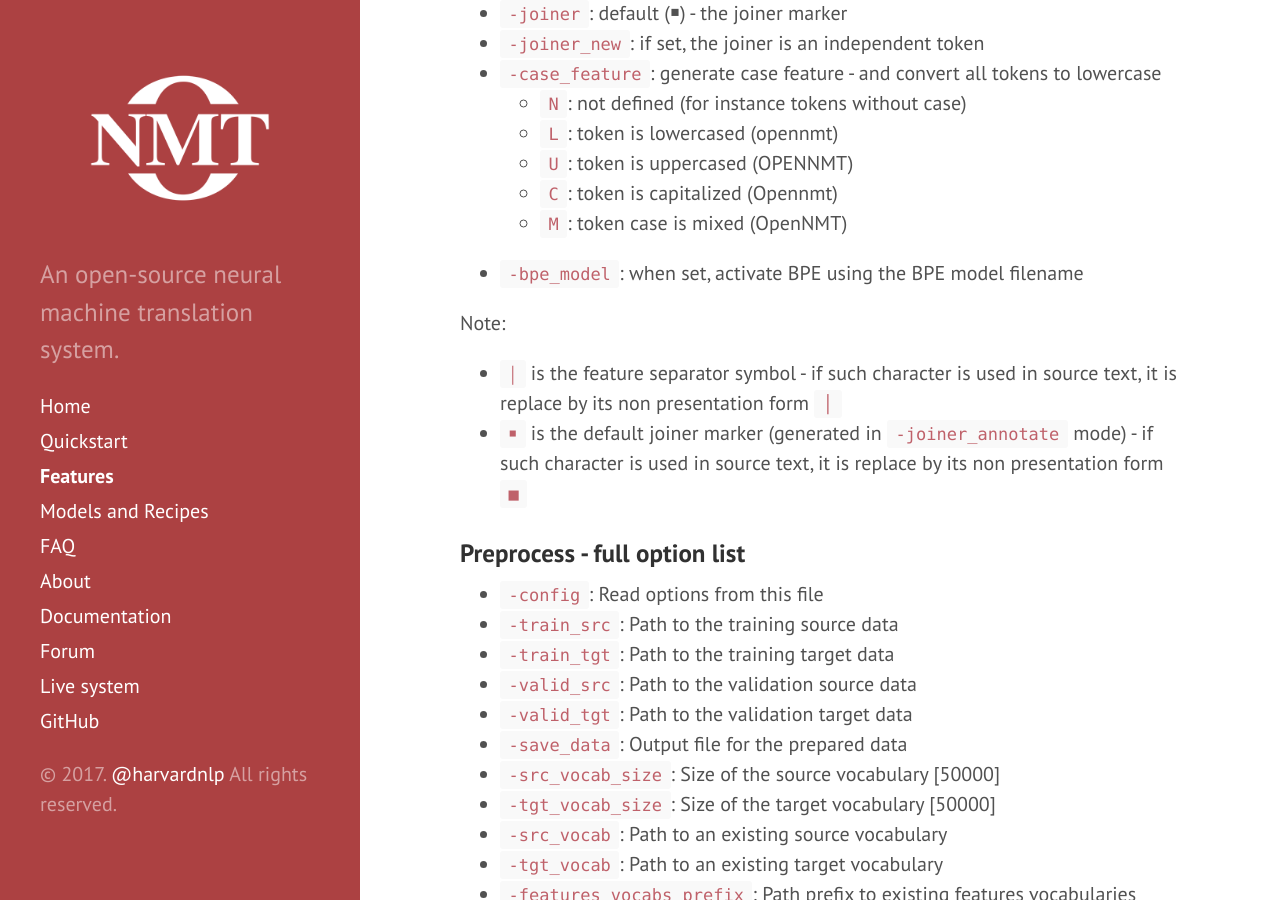
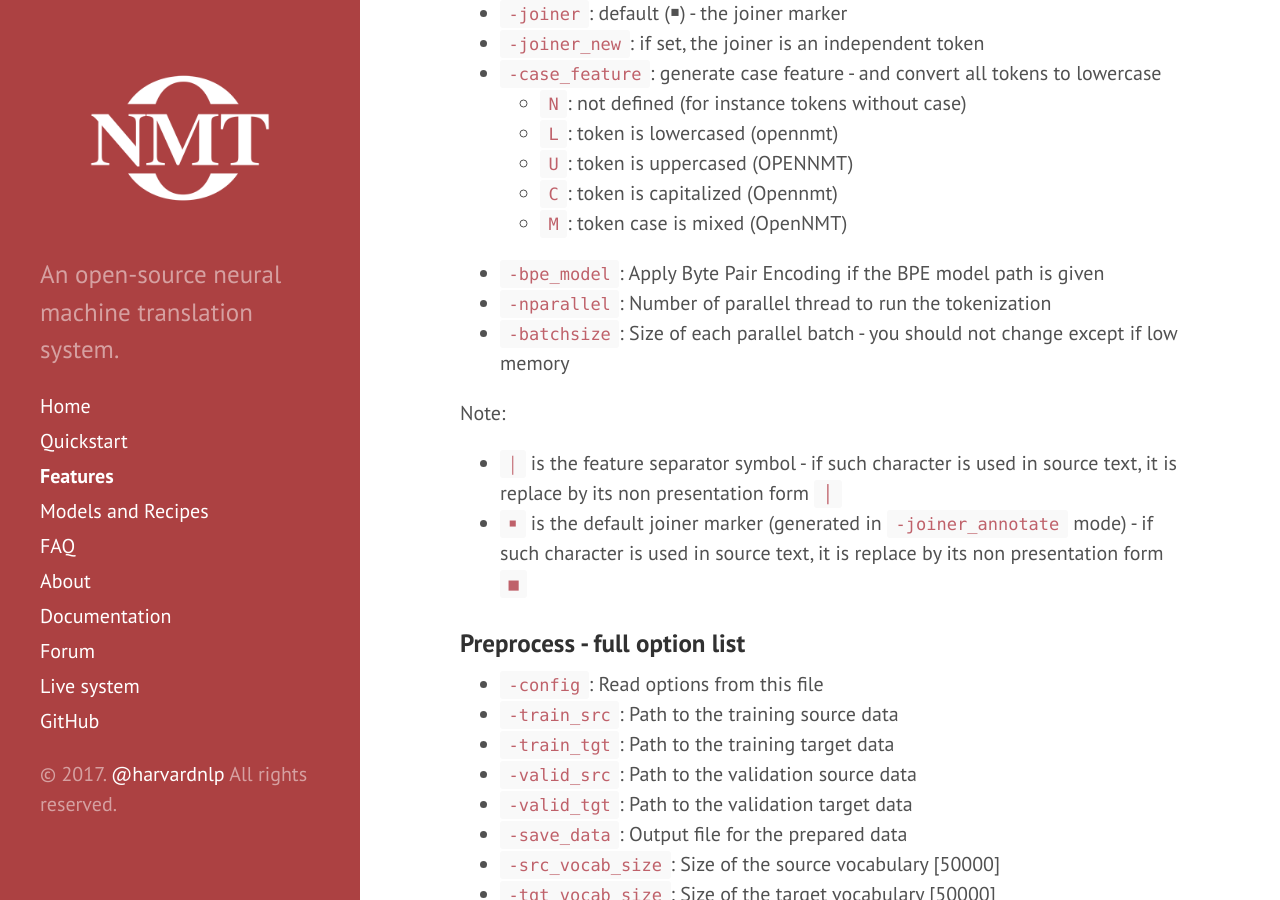
Before and after one commit to OpenNMT/opennmt.github.io, a Jekyll site: the page built from Advanced.md, in a window 1280 px wide and 900 px high, scrolled down 1291 px. Built offline with Jekyll 4.4.1, drawn with Linux system fonts in a browser that asks for light colours.

Commit message:
add documentation of parallel tokenization

```diff
--- a/Advanced.md
+++ b/Advanced.md
@@ -22,7 +22,9 @@ order: 2.5
   * `U`: token is uppercased (OPENNMT)
   * `C`: token is capitalized (Opennmt)
   * `M`: token case is mixed (OpenNMT)
-* `-bpe_model`: when set, activate BPE using the BPE model filename
+* `-bpe_model`: Apply Byte Pair Encoding if the BPE model path is given
+* `-nparallel`: Number of parallel thread to run the tokenization
+* `-batchsize`: Size of each parallel batch - you should not change except if low memory
 
 Note:
 
```
